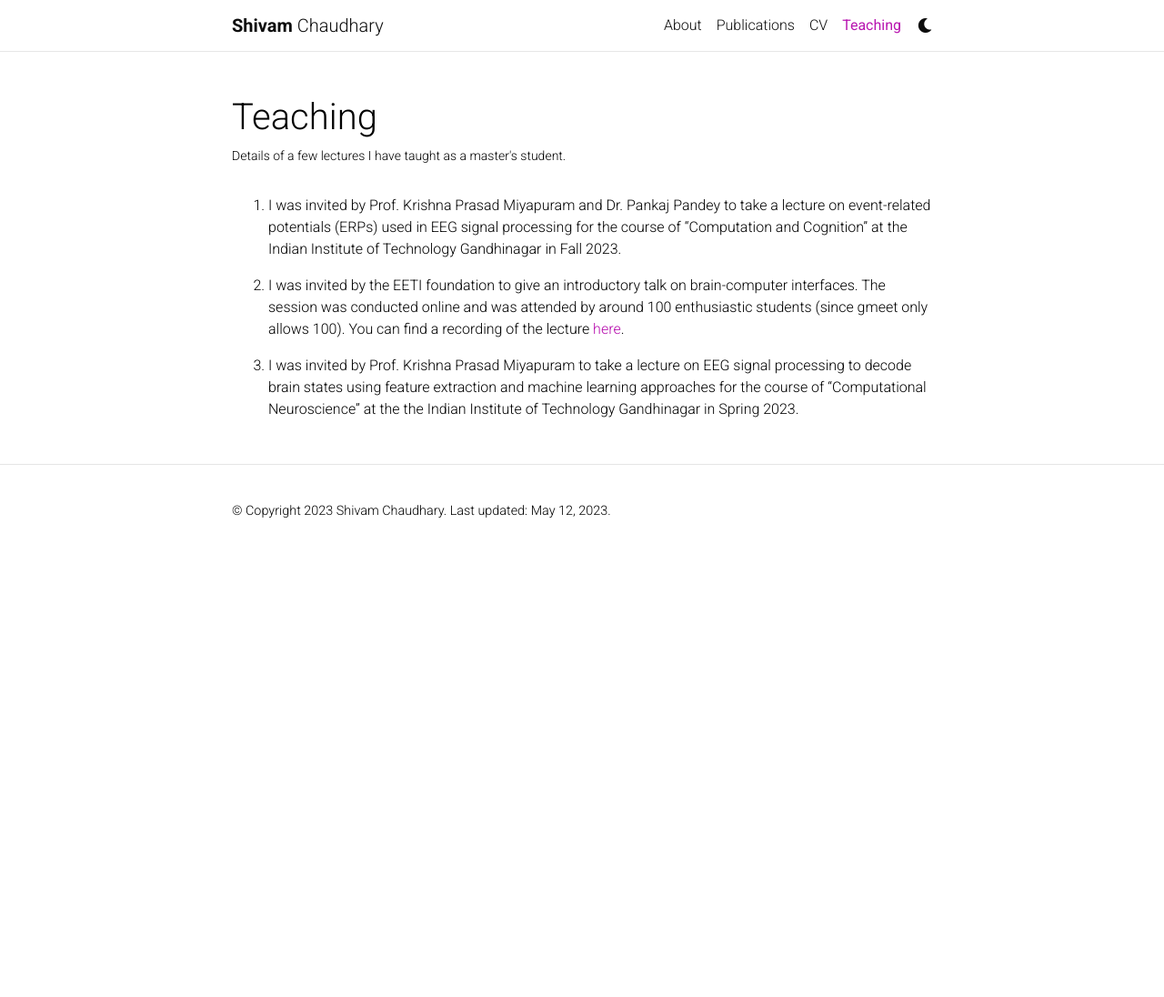
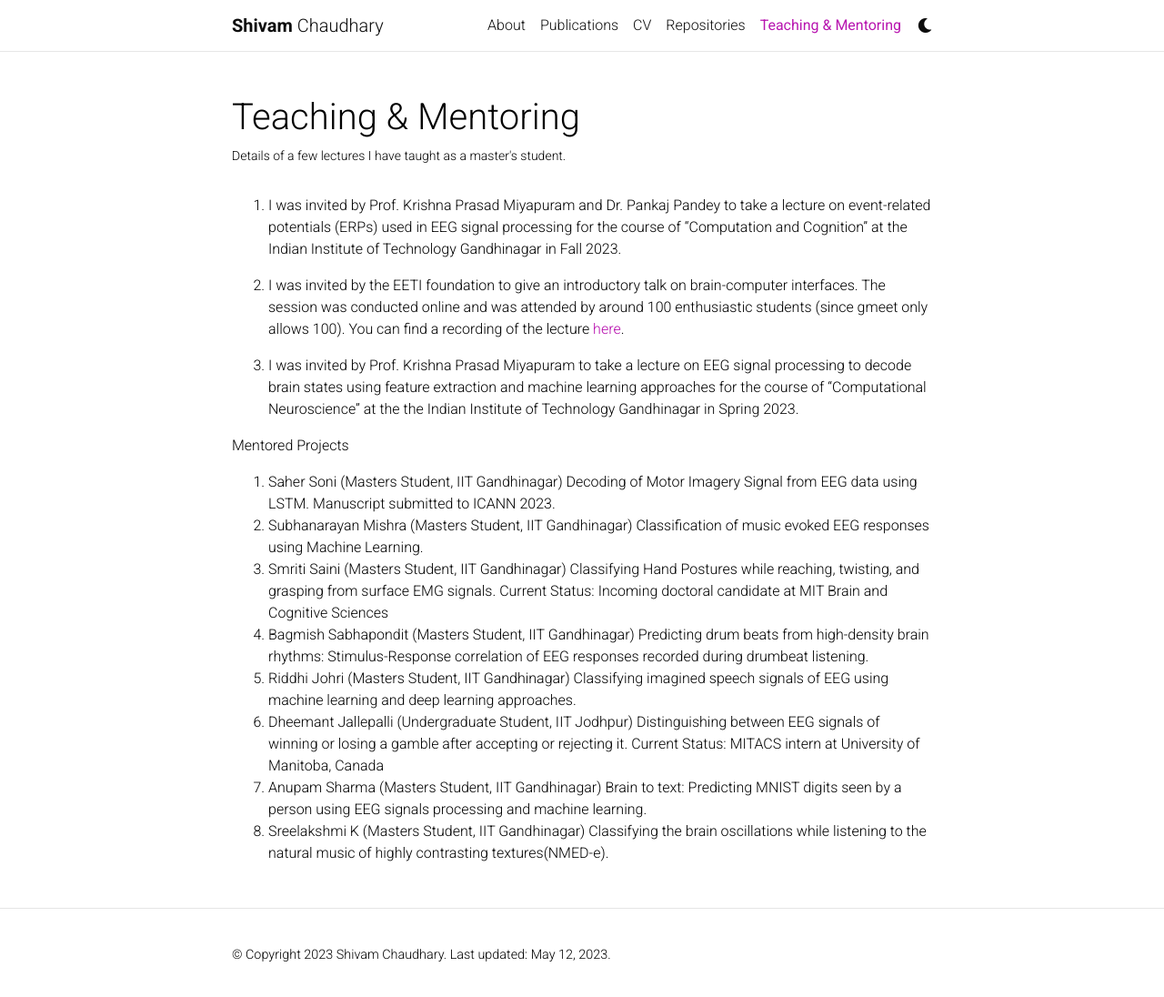
Before and after one commit to shivam-199/shivam-199.github.io, a Jekyll site: the page built from _pages/teaching.md, in a window 1280 px wide and 1101 px high. Shown: the top 1096 px of the window at 91% size. Built offline with Jekyll 4.4.1, drawn with Linux system fonts in a browser that asks for light colours; comment, search, counter and statistics services are not loaded; a style sheet for code colours, icons or effects is not loaded.

Commit message:
CV updated with mentored projects, and github repositories

```diff
--- a/_data/cv.yml
+++ b/_data/cv.yml
@@ -35,7 +35,7 @@
         institution: Delft University of Technology, Netherlands | Indian Institute of Technology Gandhinagar
         year: Apr - Jun 2022
         description:
-            - Worked with Prof. Derek Lomas, Assistant Professor, TU Delft, and Prof. Krishna P. Miyapuram, Assistant Professor, IIT Gandhinagar, to analyse the correlation between the electroencephalography (EEG) signals and Drumbeats
+            - Collaborated with Prof. Derek Lomas and Prof. Krishna P. Miyapuram to investigate the relationship between electroencephalography (EEG) signals and drumbeats. Conducted data analysis and implemented signal processing techniques to identify stimulus-response correlations. Presented findings at the 6th Joint International Conference on Data Science & Management of Data (CODS-COMAD ’23).
 
       - title: Full Stack Developer
         institution: Prodio Designworks, Mumbai
--- a/_data/repositories.yml
+++ b/_data/repositories.yml
@@ -4,3 +4,9 @@
 github_repos:
     - shivam-199/Python-Emotion-using-EEG-Signal
     - shivam-199/Drumming-EEG-Expt-Psychopy
+    - shivam-199/EEG-based-BCI-for-grasp-prediction
+    - shivam-199/LimbStiffnessEllipses
+    - shivam-199/LimbReachableWorkspace
+    - shivam-199/inattentional_blindness_psychopy
+    - shivam-199/LexicalDecisionTask
+    - shivam-199/kaggle-notebooks
--- a/_pages/teaching.md
+++ b/_pages/teaching.md
@@ -1,7 +1,7 @@
 ---
 layout: page
-permalink: /teaching/
-title: Teaching
+permalink: /teaching-mentoring/
+title: Teaching & Mentoring
 description: Details of a few lectures I have taught as a master's student. #Materials for courses you taught. Replace this text with your description.
 nav: true
 nav_order: 3
@@ -13,6 +13,28 @@
 
 3. I was invited by Prof. Krishna Prasad Miyapuram to take a lecture on EEG signal processing to decode brain states using feature extraction and machine learning approaches for the course of "Computational Neuroscience" at the the Indian Institute of Technology Gandhinagar in Spring 2023.
 
+Mentored Projects
+
+1. Saher Soni (Masters Student, IIT Gandhinagar)
+   Decoding of Motor Imagery Signal from EEG data using LSTM. Manuscript submitted to ICANN 2023.
+2. Subhanarayan Mishra (Masters Student, IIT Gandhinagar)
+   Classification of music evoked EEG responses using Machine Learning.
+3. Smriti Saini (Masters Student, IIT Gandhinagar)
+   Classifying Hand Postures while reaching, twisting, and grasping from surface EMG signals.
+   Current Status: Incoming doctoral candidate at MIT Brain and Cognitive Sciences
+4. Bagmish Sabhapondit (Masters Student, IIT Gandhinagar)
+   Predicting drum beats from high-density brain rhythms: Stimulus-Response correlation of EEG responses
+   recorded during drumbeat listening.
+5. Riddhi Johri (Masters Student, IIT Gandhinagar)
+   Classifying imagined speech signals of EEG using machine learning and deep learning approaches.
+6. Dheemant Jallepalli (Undergraduate Student, IIT Jodhpur)
+   Distinguishing between EEG signals of winning or losing a gamble after accepting or rejecting it.
+   Current Status: MITACS intern at University of Manitoba, Canada
+7. Anupam Sharma (Masters Student, IIT Gandhinagar)
+   Brain to text: Predicting MNIST digits seen by a person using EEG signals processing and machine learning.
+8. Sreelakshmi K (Masters Student, IIT Gandhinagar)
+   Classifying the brain oscillations while listening to the natural music of highly contrasting textures(NMED-e).
+
 <!-- For now, this page is assumed to be a static description of your courses. You can convert it to a collection similar to `_projects/` so that you can have a dedicated page for each course.
 
 Organize your courses by years, topics, or universities, however you like! -->
```
Also changed, not shown: _pages/repositories.md (+3 -3 lines), 1 other file.
